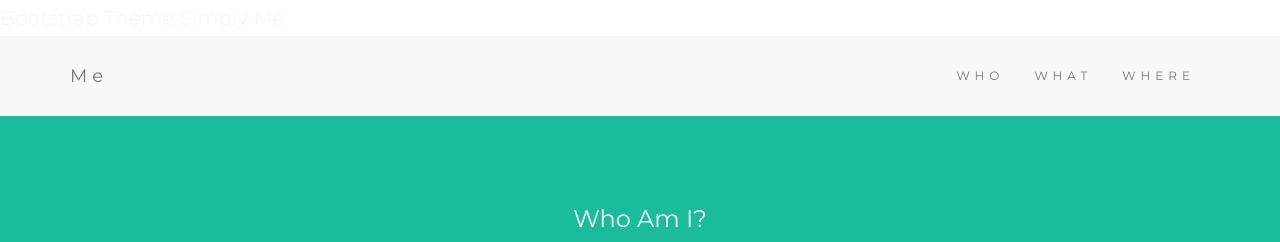
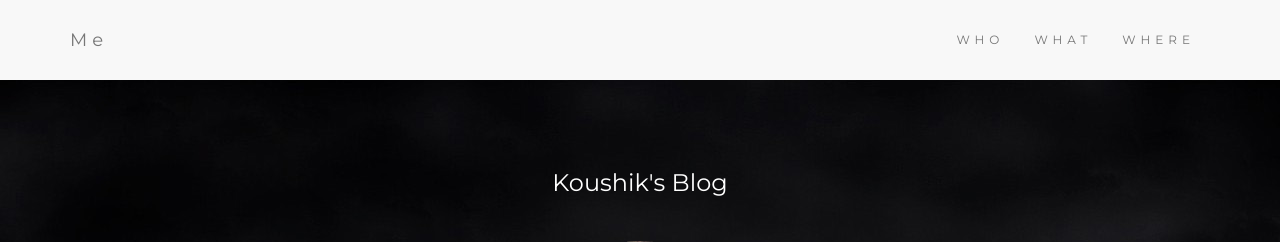
Before and after one commit to RajuKoushik/infiblog, a Django app: page /home/ in a window 1280 px wide. Shown: the top 242 px of the page. Run offline with Django 3.2, Linux system fonts and the light colour scheme; some libraries are stand-ins or nearby versions.

Commit message:
UI updates

```diff
--- a/blog/templates/blog/home.html
+++ b/blog/templates/blog/home.html
@@ -1,8 +1,9 @@
 <!DOCTYPE html>
 <html lang="en">
-<h
+<head>
+     {% load static %}
 
-  <title>Bootstrap Theme Simply Me</title>
+  <title>Raju Koushik</title>
   <meta charset="utf-8">
   <meta name="viewport" content="width=device-width, initial-scale=1">
   <link rel="stylesheet" href="https://maxcdn.bootstrapcdn.com/bootstrap/3.3.7/css/bootstrap.min.css">
@@ -18,7 +19,10 @@
   p {font-size: 16px;}
   .margin {margin-bottom: 45px;}
   .bg-1 {
-      background-color: #1abc9c; /* Green */
+
+
+      background-image:url("{% static "blog/blogbg.jpg" %}");
+      background-color: #000000; /* Green */
       color: #ffffff;
   }
   .bg-2 {
@@ -75,9 +79,11 @@
 </nav>
 
 <!-- First Container -->
-<div class="container-fluid bg-1 text-center">
-  <h3 class="margin">Who Am I?</h3>
-  <img src="bird.jpg" class="img-responsive img-circle margin" style="display:inline" alt="Bird" width="350" height="350">
+ {% load static %}
+<div class="container-fluid bg-1 text-center" >
+  <h3 class="margin">Koushik's Blog</h3>
+
+  <img src="{% static "blog/blogpic.jpg" %}" class="img-responsive img-circle margin" style="display:inline" alt="Bird" width="250" height="150">
   <h3>I'm an adventurer</h3>
 </div>
 
@@ -111,7 +117,7 @@
 
 <!-- Footer -->
 <footer class="container-fluid bg-4 text-center">
-  <p>Bootstrap Theme Made By <a href="http://www.w3schools.com">www.w3schools.com</a></p>
+  <p>Raju Koushik Gorantla <a href="http://www.w3schools.com">www.w3schools.com</a></p>
 </footer>
 
 </body>
```
Also changed, not shown: blog/static/blog/back_blog.jpg (added), blog/static/blog/blogbg.jpg (added), blog/static/blog/blogpic.jpg (added).
